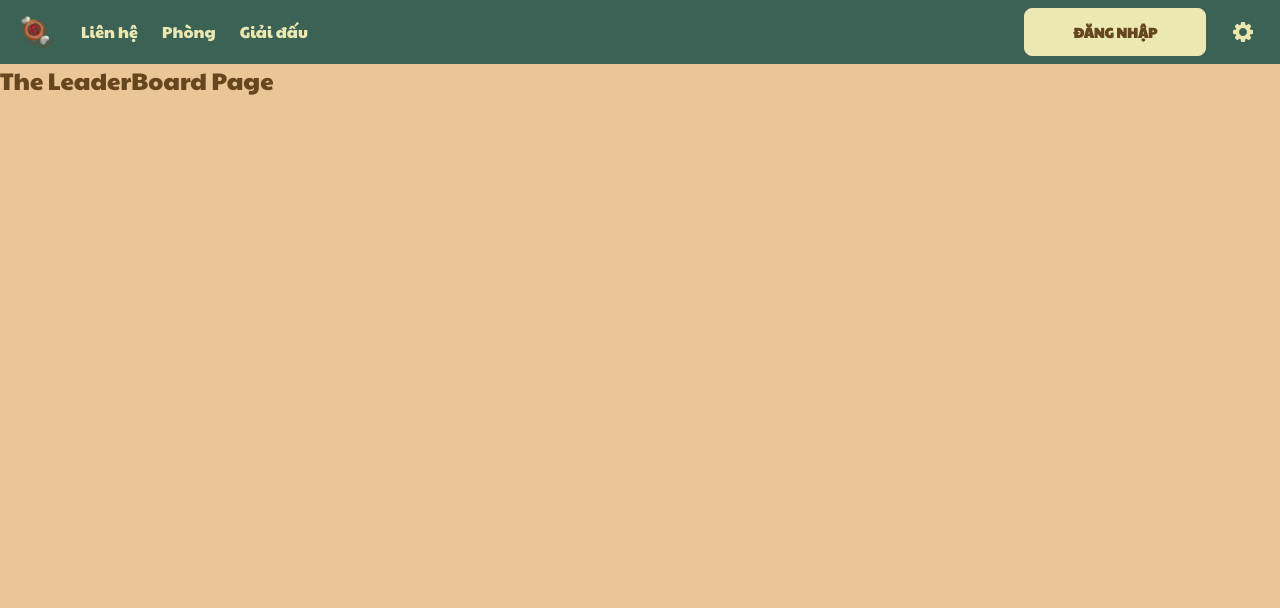
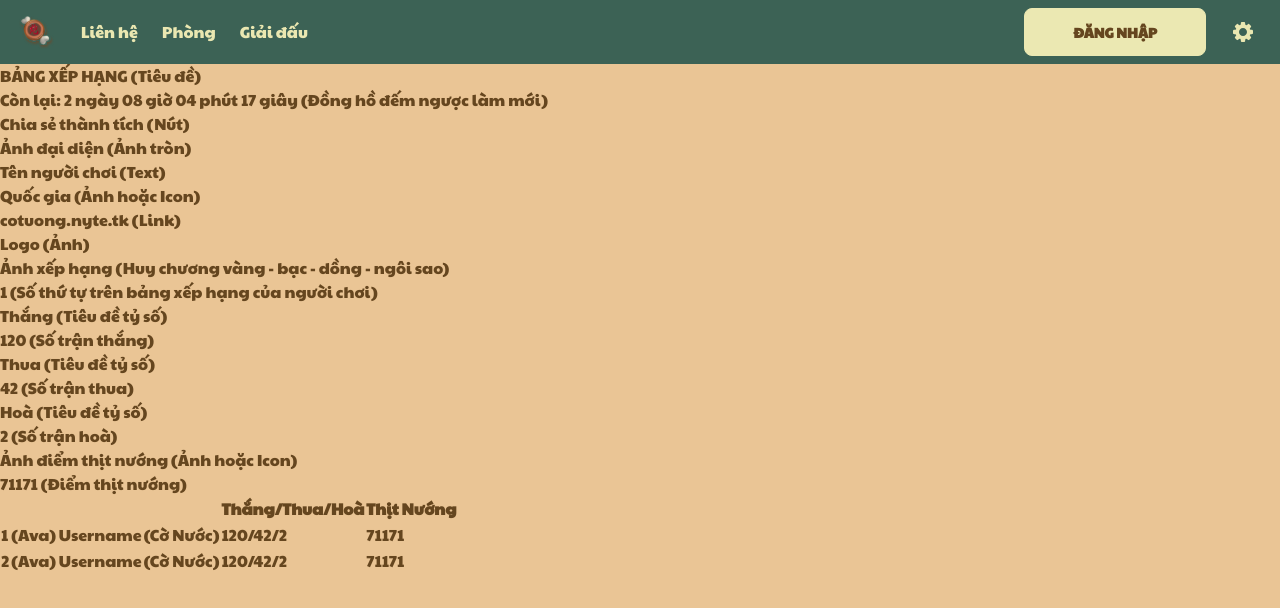
Before and after one commit to Owlvernyte/cotuong-frontend, a Next.js app: page /leaderboard in a window 1280 px wide. Shown: the top 608 px of the page. Built offline with nearby package versions, Linux system fonts and the light colour scheme.

Commit message:
chore(leaderboard): define the layout of the page through div tags

```diff
--- a/app/(basic)/leaderboard/page.tsx
+++ b/app/(basic)/leaderboard/page.tsx
@@ -1,3 +1,104 @@
+import { Fragment } from "react";
+
 export default function LeaderBoard() {
-  return <h1>The LeaderBoard Page</h1>;
+  return (
+    <Fragment>
+      {/* PHẦN 1: TIÊU ĐỀ */}
+      <div>
+        {/* Tiêu đề */}
+        <div>BẢNG XẾP HẠNG (Tiêu đề)</div>
+
+        {/* Thông tin bảng xếp hạng*/}
+        <div>
+          <div>
+            Còn lại: 2 ngày 08 giờ 04 phút 17 giây (Đồng hồ đếm ngược làm mới)
+          </div>
+          <div>Chia sẻ thành tích (Nút)</div>
+        </div>
+      </div>
+
+      {/* PHẦN 2: THÀNH TÍCH CÁ NHÂN */}
+      <div>
+        {/* Tiêu đề */}
+        <div>
+          {/* Thông tin người chơi */}
+          <div>
+            <div>Ảnh đại diện (Ảnh tròn)</div>
+            <div>Tên người chơi (Text)</div>
+            <div>Quốc gia (Ảnh hoặc Icon)</div>
+          </div>
+
+          {/* Thông tin trang web */}
+          <div>
+            <div>cotuong.nyte.tk (Link)</div>
+            <div>Logo (Ảnh)</div>
+          </div>
+        </div>
+
+        {/* Biểu tượng xếp hạng  */}
+        <div>
+          <div>Ảnh xếp hạng (Huy chương vàng - bạc - dồng - ngôi sao)</div>
+          <div>1 (Số thứ tự trên bảng xếp hạng của người chơi)</div>
+        </div>
+
+        {/* Thông số */}
+        <div>
+          <div>
+            <div>Thắng (Tiêu đề tỷ số)</div>
+            <div>120 (Số trận thắng)</div>
+          </div>
+
+          <div>
+            <div>Thua (Tiêu đề tỷ số)</div>
+            <div>42 (Số trận thua)</div>
+          </div>
+
+          <div>
+            <div>Hoà (Tiêu đề tỷ số)</div>
+            <div>2 (Số trận hoà)</div>
+          </div>
+
+          <div>
+            <div>Ảnh điểm thịt nướng (Ảnh hoặc Icon)</div>
+            <div>71171 (Điểm thịt nướng)</div>
+          </div>
+        </div>
+      </div>
+
+      {/* PHẦN 3: BẢNG XẾP HẠNG CHUNG */}
+      <div>
+        {/* Bảng xếp hạng gồm các cột:
+        1/ Số thứ tự (Số)
+        2/ Thông tin người chơi (gồm ảnh đại diện + tên người chơi)
+        3/ Quốc gia (Ảnh hoặc Icon)
+        4/ Thắng/Thua/Hoà (Số trận Thắng - Thua - Hoà của người chơi)
+        5/ Điểm thịt nướng (Số điểm của ngưởi chơi) */}
+        <table>
+          <tr>
+            <th></th>
+            <th></th>
+            <th></th>
+            <th>Thắng/Thua/Hoà</th>
+            <th>Thịt Nướng</th>
+          </tr>
+
+          <tr>
+            <td>1</td>
+            <td>(Ava) Username</td>
+            <td>(Cờ Nước)</td>
+            <td>120/42/2</td>
+            <td>71171</td>
+          </tr>
+
+          <tr>
+            <td>2</td>
+            <td>(Ava) Username</td>
+            <td>(Cờ Nước)</td>
+            <td>120/42/2</td>
+            <td>71171</td>
+          </tr>
+        </table>
+      </div>
+    </Fragment>
+  );
 }
```
